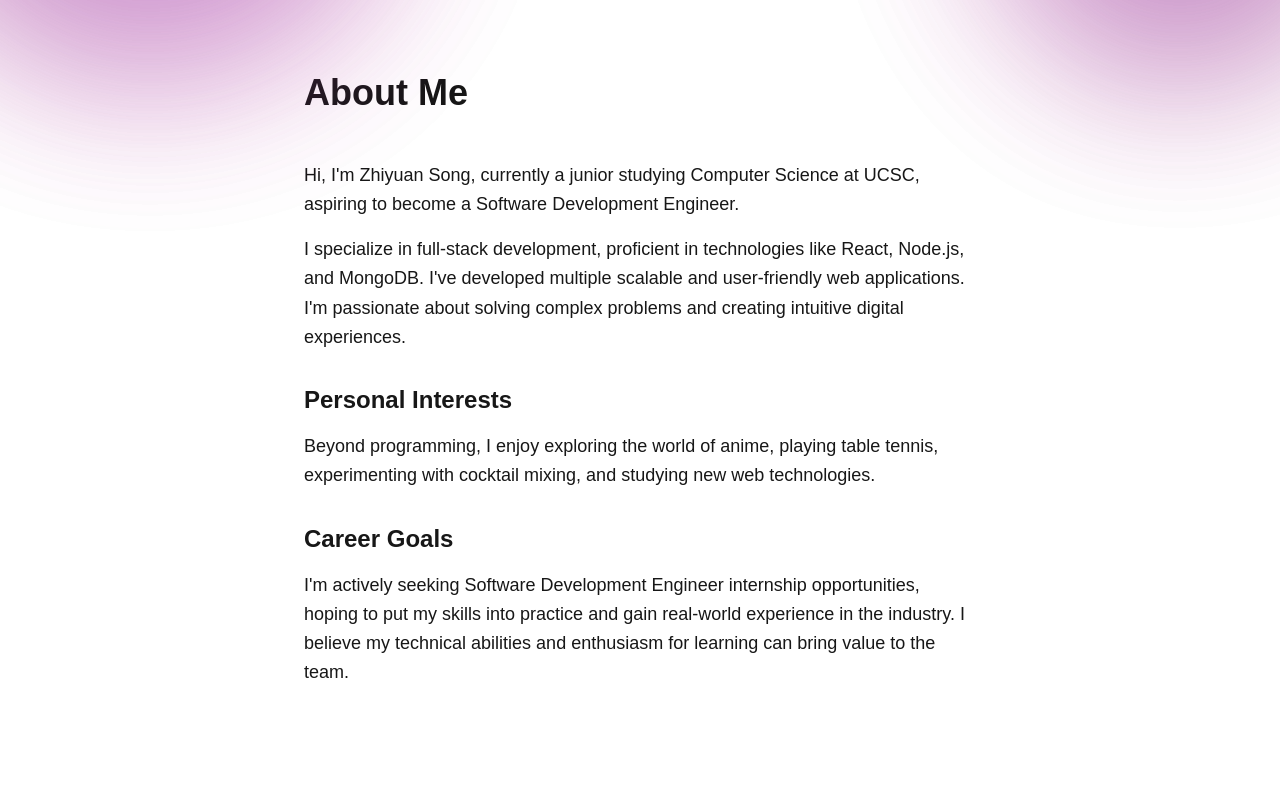
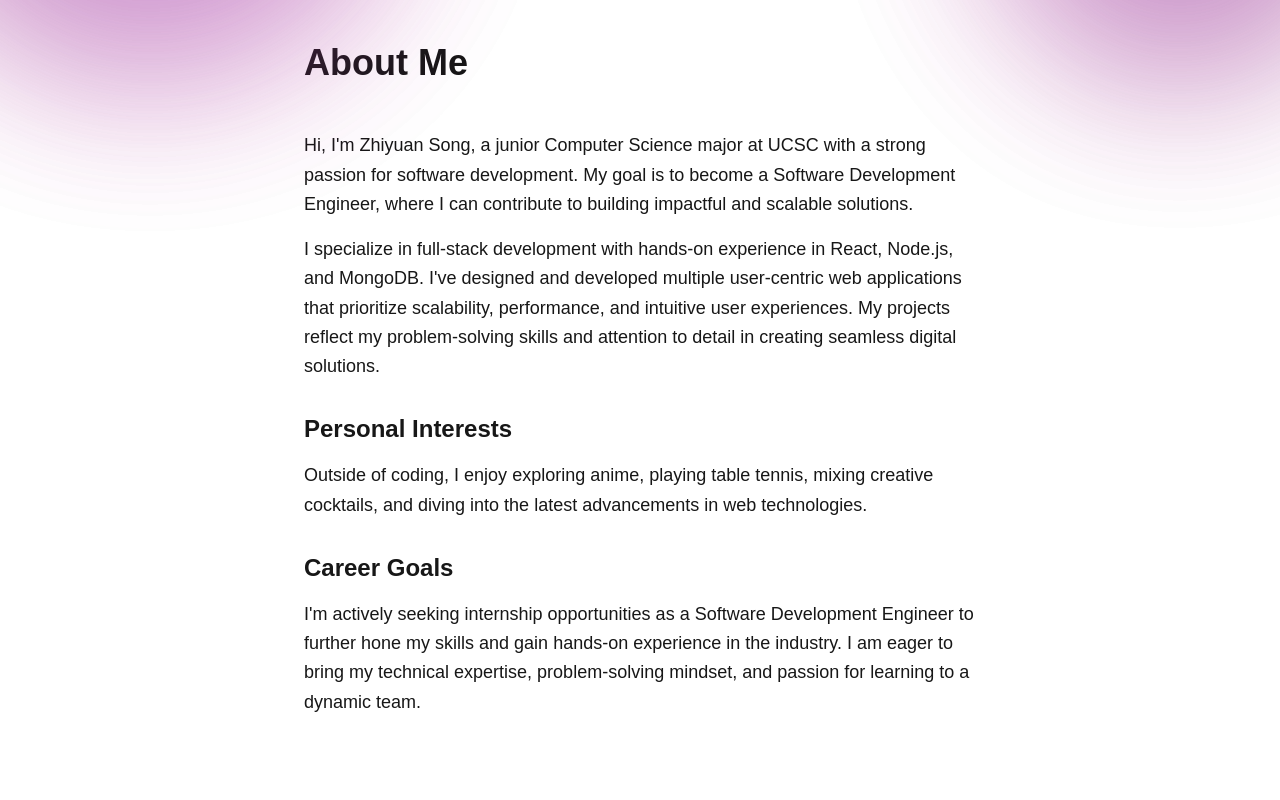
Before and after one commit to songzhiyuan98/Personal_Website, a Next.js app: page / in a window 1280 px wide. Shown: the part 820-1620 px from the top of the page. Built offline with nearby package versions, Linux system fonts and the light colour scheme.

Commit message:
fix: 适配经历职位文字大小

```diff
--- a/app/components/sections/About.tsx
+++ b/app/components/sections/About.tsx
@@ -14,10 +14,10 @@ export default function About() {
           <AnimatedText>
             <div className="space-y-4">
               <p className="text-lg text-foreground/80 leading-relaxed">
-                Hi, I'm Zhiyuan Song, currently a junior studying Computer Science at UCSC, aspiring to become a Software Development Engineer.
+                Hi, I'm Zhiyuan Song, a junior Computer Science major at UCSC with a strong passion for software development. My goal is to become a Software Development Engineer, where I can contribute to building impactful and scalable solutions.
               </p>
               <p className="text-lg text-foreground/80 leading-relaxed">
-                I specialize in full-stack development, proficient in technologies like React, Node.js, and MongoDB. I've developed multiple scalable and user-friendly web applications. I'm passionate about solving complex problems and creating intuitive digital experiences.
+                I specialize in full-stack development with hands-on experience in React, Node.js, and MongoDB. I've designed and developed multiple user-centric web applications that prioritize scalability, performance, and intuitive user experiences. My projects reflect my problem-solving skills and attention to detail in creating seamless digital solutions.
               </p>
             </div>
           </AnimatedText>
@@ -26,7 +26,7 @@ export default function About() {
             <div className="space-y-4">
               <h2 className="text-2xl font-semibold">Personal Interests</h2>
               <p className="text-lg text-foreground/80 leading-relaxed">
-                Beyond programming, I enjoy exploring the world of anime, playing table tennis, experimenting with cocktail mixing, and studying new web technologies.
+              Outside of coding, I enjoy exploring anime, playing table tennis, mixing creative cocktails, and diving into the latest advancements in web technologies.
               </p>
             </div>
           </AnimatedText>
@@ -35,7 +35,7 @@ export default function About() {
             <div className="space-y-4">
               <h2 className="text-2xl font-semibold">Career Goals</h2>
               <p className="text-lg text-foreground/80 leading-relaxed">
-                I'm actively seeking Software Development Engineer internship opportunities, hoping to put my skills into practice and gain real-world experience in the industry. I believe my technical abilities and enthusiasm for learning can bring value to the team.
+                I'm actively seeking internship opportunities as a Software Development Engineer to further hone my skills and gain hands-on experience in the industry. I am eager to bring my technical expertise, problem-solving mindset, and passion for learning to a dynamic team.
               </p>
             </div>
           </AnimatedText>
--- a/app/components/sections/Experience.tsx
+++ b/app/components/sections/Experience.tsx
@@ -96,10 +96,14 @@ export default function Experience() {
                       />
                     </div>
 
-                    <div>
-                      <h2 className="text-2xl font-semibold">
+                    <div className="flex-1">
+                      <h3 className="
+                        text-base sm:text-lg md:text-xl  /* 移动端16px, sm:18px, md:20px */
+                        font-bold
+                        mb-1
+                      ">
                         {experience.title}
-                      </h2>
+                      </h3>
 
                       <p className="text-base text-gray-600 dark:text-gray-400">
                         {experience.company}
```
